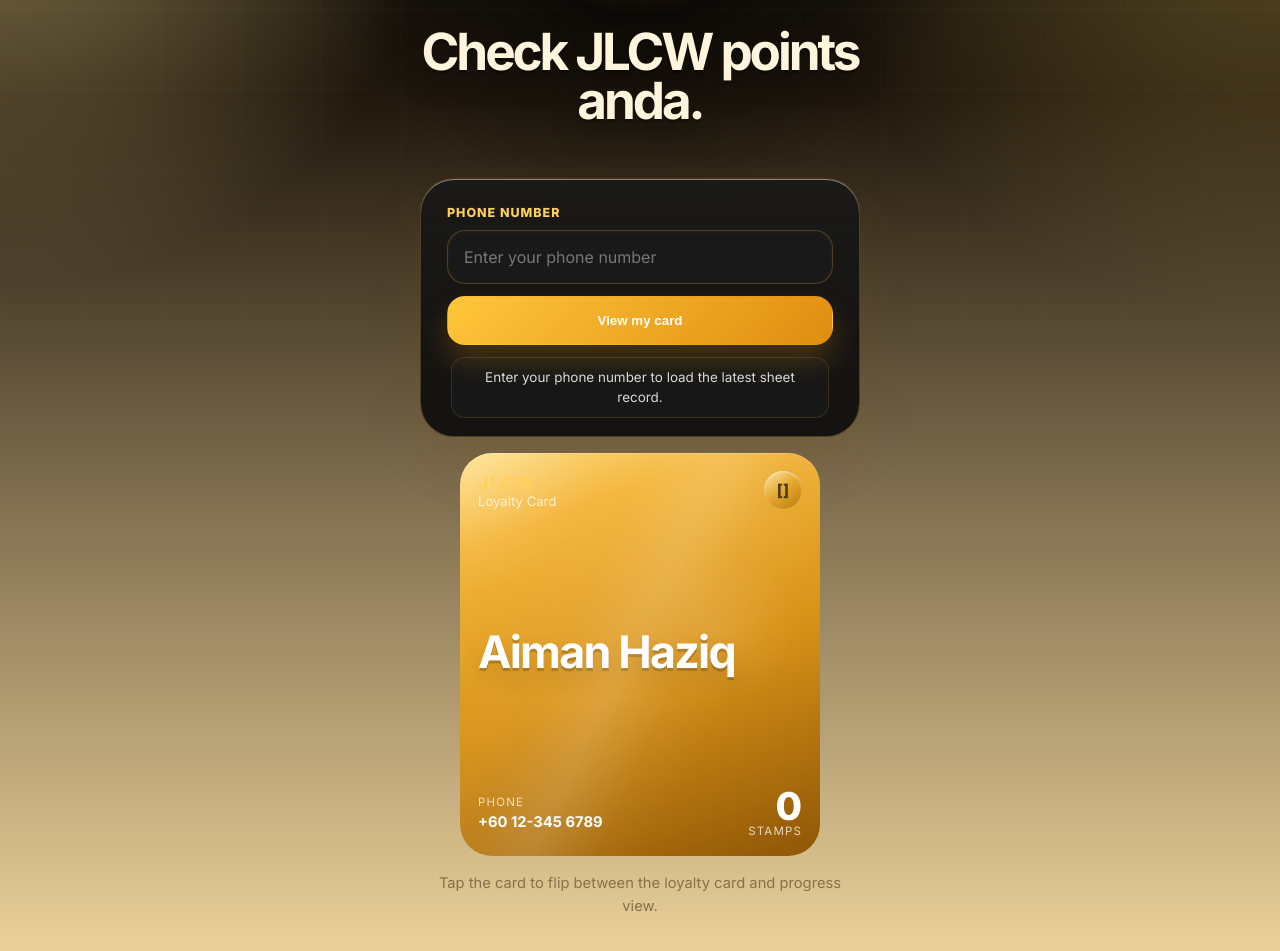
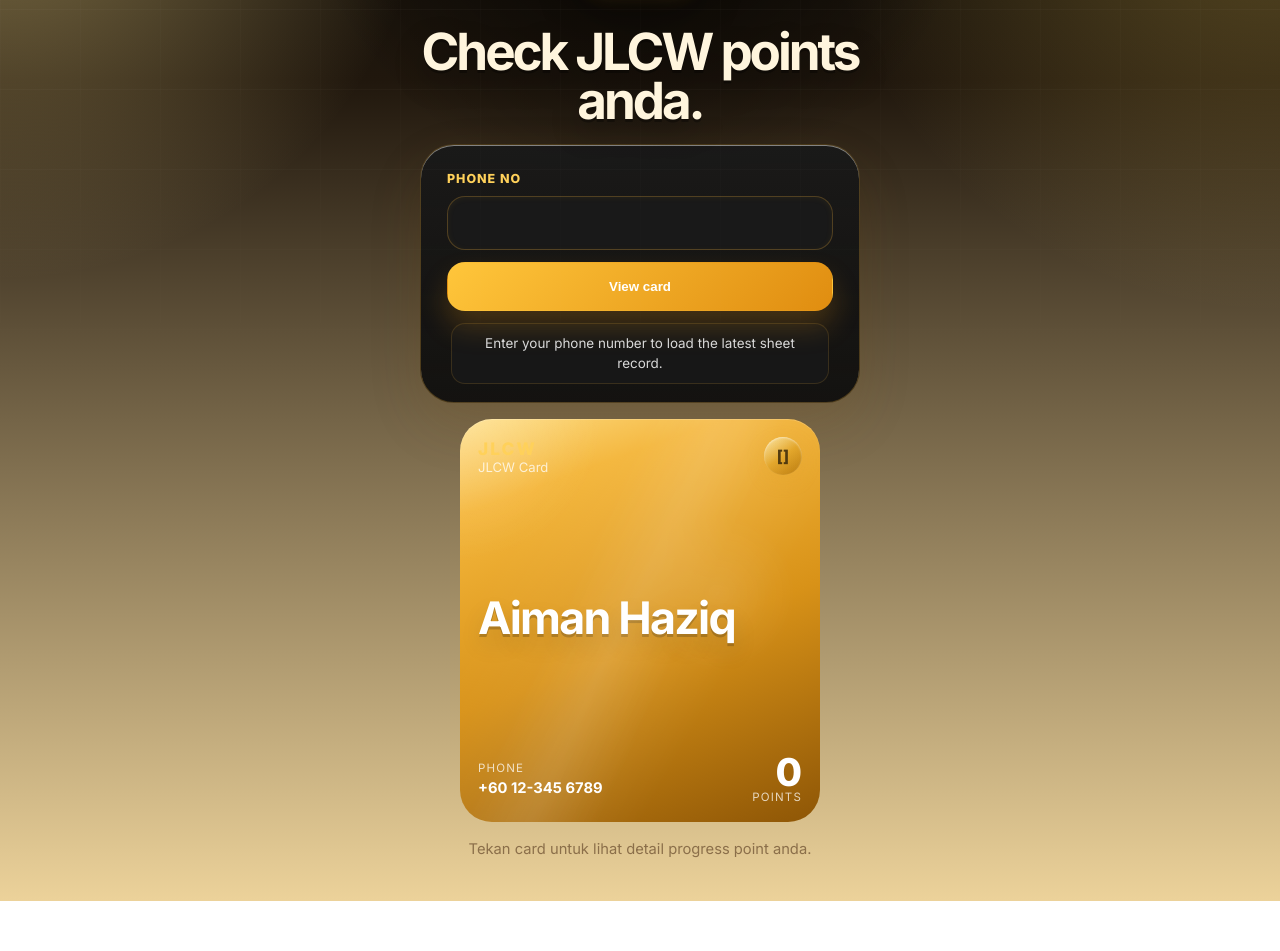
Before and after one commit to rashdan-hamzah/jom-lepak-carwash-stamp, a plain HTML site: page index.html in a window 1280 px wide. Shown: the part 151-1102 px from the top of the page. After the commit the page ends 1052 px from the top, so only its background shows below. Drawn offline with Linux system fonts and the light colour scheme; no server answers.

Commit message:
Update index.html

```diff
--- a/index.html
+++ b/index.html
@@ -34,20 +34,17 @@
         </div>
 
 
-            <div class="status-bar">
-              <span>12:17</span>
-              <span>5G</span>
-            </div>
+
             <div class="claim-panel glass-panel">
-               <label class="field-label" for="phoneNumber">Phone number</label>
+               <label class="field-label" for="phoneNumber">Phone no</label>
               <input
                 id="phoneNumber"
                 name="phoneNumber"
                 type="tel"
                 inputmode="tel"
-                placeholder="Enter your phone number"
+                placeholder=""
               />
-              <button class="cta-button" id="claimButton">View my card</button>
+              <button class="cta-button" id="claimButton">View card</button>
               <div class="sync-status" id="syncStatus"></div>
             </div>
 
@@ -65,7 +62,7 @@
                     <div class="card-top">
                       <div>
                         <div class="brand-name">JLCW</div>
-                        <div class="card-subtitle">Loyalty Card</div>
+                        <div class="card-subtitle">JLCW Card</div>
                       </div>
                       <div class="card-chip">[]</div>
                     </div>
@@ -77,7 +74,7 @@
                       </div>
                       <div class="stamps-count">
                         <div class="count-number" id="stampCount">0</div>
-                        <div class="mini-label">stamps</div>
+                        <div class="mini-label">points</div>
                       </div>
                     </div>
                   </div>
@@ -101,7 +98,7 @@
                   </div>
                 </div>
               </div>
-              <div class="card-hint">Tap the card to flip between the loyalty card and progress view.</div>
+              <div class="card-hint">Tekan card untuk lihat detail progress point anda.</div>
             </div>
 
       </section>
```
